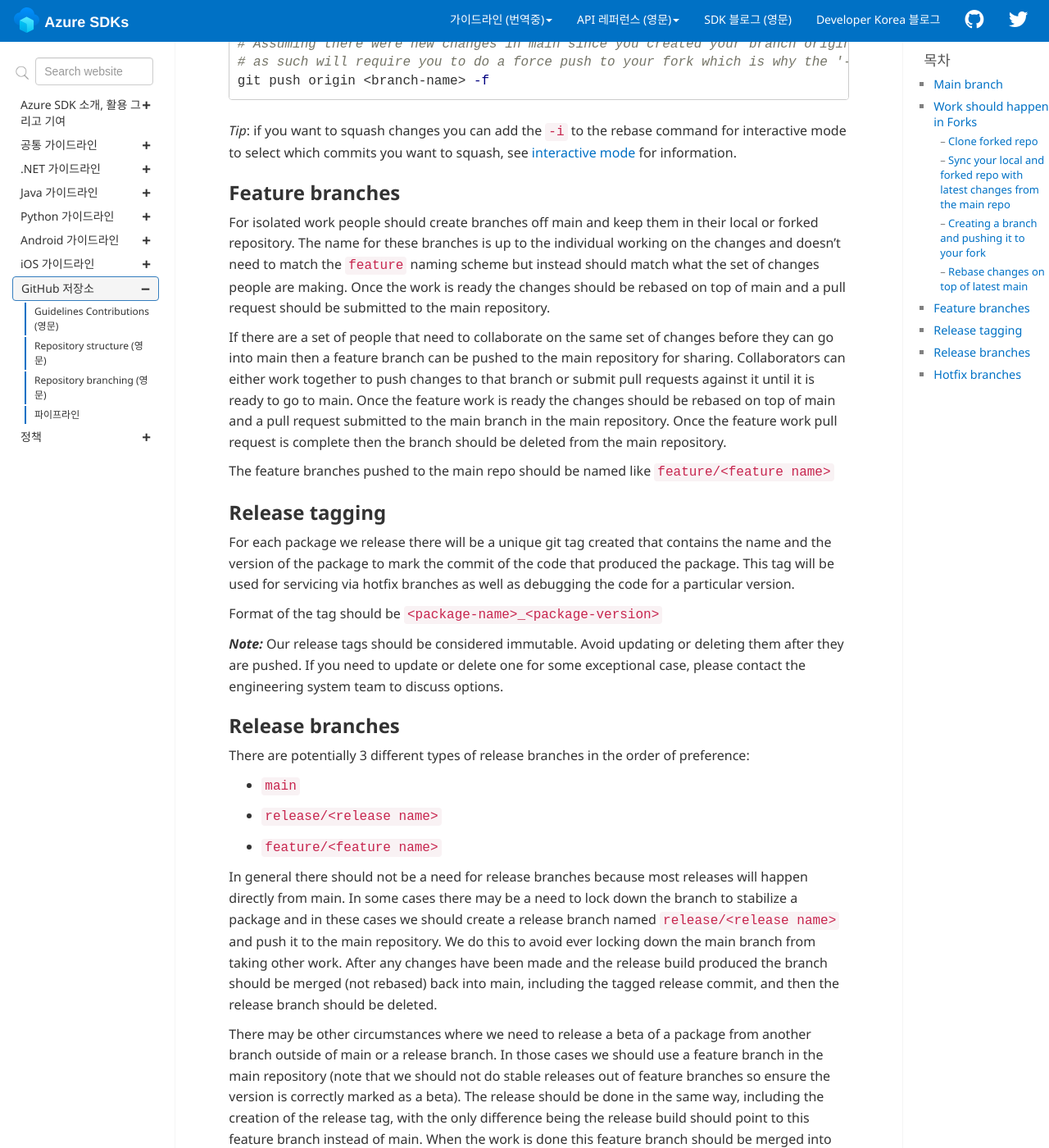
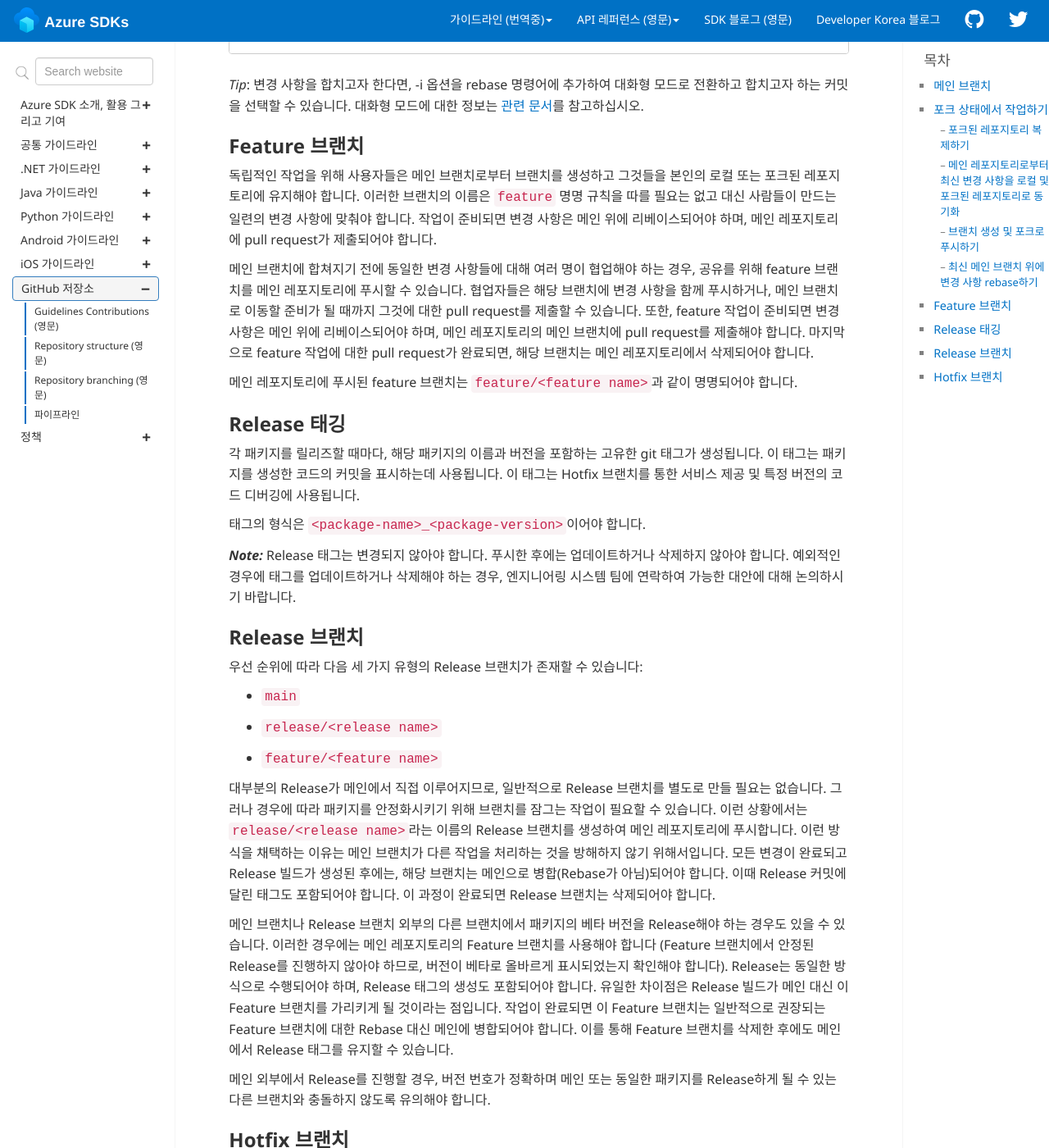
Before and after one commit to Azure/azure-sdk-korean, a Jekyll site: the page built from docs/policies/repobranching.md, in a window 1280 px wide and 1400 px high, scrolled down 2855 px. Shown: the whole window at 82% size. Built offline with Jekyll 4.4.1, drawn with Linux system fonts in a browser that asks for light colours; comment, search, counter and statistics services are not loaded; some of the changed text lies outside the part shown.

Commit message:
repobranching 번역

````diff
--- a/docs/policies/repobranching.md
+++ b/docs/policies/repobranching.md
@@ -7,21 +7,21 @@ sidebar: general_sidebar
 
 The git branching and workflow strategy we will be using is mostly in line with [OneFlow](https://www.endoflineblog.com/oneflow-a-git-branching-model-and-workflow) with some slight variations called out below.
 
-## Main branch
+## 메인 브랜치
 
-`main` is the main default branch that lives forever and should never be force pushed to. The main branch must always be in a working state where CI builds succeed (e.g. build, analyze, and tests passing).  All other branches are intentionally short lived and should be removed once they are no longer needed.
+ 메인은 항상 존재하고, 절대 강제로 푸시하면 안 되는 기본 브랜치입니다. 메인 브랜치는 항상 작동하는 상태를 유지해야 하며, CI(Continuous Integration) 빌드가 성공적으로 수행되어야 합니다 (예: 빌드, 분석, 테스트가 모두 통과). 나머지 모든 브랜치는 의도적으로 짧은 수명을 가지도록 설계되었으며, 더 이상 필요하지 않을 경우 삭제해야 합니다.
 
-While main will always be in a buildable state it will not necessarily always represent the state of the latest official published packages. To figure out the state of the code for a given released package you need to use the tag for that released package. This rule might vary between the different language repos as some languages that allow direct references to source code (i.e. python, js) like to keep the main branch matching the latest published official package and so you may need to refer to specific instructions in the language repos for the rules.
+메인 브랜치는 언제나 빌드 가능한 상태를 유지하지만, 항상 최신으로 배포된 공식 패키지의 상태를 반영하는 것은 아닙니다. 특정 배포된 패키지의 코드 상태를 파악하려면 그 패키지에 대한 태그를 참조해야 합니다. 이 규칙은 각각의 프로그래밍 언어 레포지토리에 따라 다를 수 있습니다. 예를 들어 파이썬이나 자바스크립트처럼 소스 코드를 직접 참조할 수 있는 언어들은 메인 브랜치가 항상 최신으로 배포된 공식 패키지와 동일한 상태를 유지하려는 경향이 있습니다. 그러므로 각 언어 레포지토리의 구체적인 지침을 참고해야 합니다.
 
-## Work should happen in Forks
+## 포크 상태에서 작업하기
 
-In order to help reduce the clutter of branches in the main repo as well as to enable a common workflow for both contributors and community members with different permissions people should create forks of the main repository and work in them. Once work is ready in the fork then a pull request can be submitted back to the main repository.
+메인 레포지토리의 브랜치 혼잡을 줄이고, 다른 권한을 가진 기여자와 커뮤니티 회원들 모두에게 공통의 작업 흐름을 가능하게 하기 위해, 구성원들은 메인 레포지토리를 포크하여 작업을 진행해야 합니다. 포크에서의 작업이 준비되면 Pull Request를 메인 레포지토리에 제출할 수 있습니다.
 
-See the next few sections for some simple getting started instructions for using forks but for more detailed documentation from github see [working-with-forks](https://help.github.com/en/articles/working-with-forks).
+포크를 사용하는데 대한 간단한 시작 지침을 위한 다음 몇가지 섹션을 참조하십시오. 또한 Github에서 더 자세한 문서를 보려면 [관련문서](https://help.github.com/en/articles/working-with-forks)를 참조하십시오.
 
-### Clone forked repo
+### 포크된 레포지토리 복제하기
 
-After you have created your own fork by clicking the fork button on the main repo you can use the following commands to clone and set up your local repo.
+메인 레포지토리에서 포크 버튼을 클릭하여 본인의 포크를 생성한 후에는 아래의 명령어를 사용하여 로컬 레포지토리를 복제하고 설정할 수 있습니다.
 
 ```bash
 # clone your forked repo locally which will setup your origin remote
@@ -37,11 +37,11 @@ git remote -v
 # upstream  https://github.com/Azure/azure-sdk-for-<lang>.git (fetch)
 # upstream  https://github.com/Azure/azure-sdk-for-<lang>.git (push)
 ```
-After you have ran those commands you should be all setup with your local cloned repo, a remote for your forked repo called origin, and a remote for the main repo called upstream.
+위의 명령어들을 실행한 후에는 로컬로 복제된 레포지토리와 origin이라는 이름의 본인이 포크한 레포지토리를 위한 원격 레포지토리, 그리고 upstream이라는 이름의 메인 레포지토리를 위한 원격 레포지토리가 모두 설정되어 있어야 합니다.
 
-### Sync your local and forked repo with latest changes from the main repo
+### 메인 레포지토리로부터 최신 변경 사항을 로컬 및 포크된 레포지토리로 동기화
 
-Working in a fork is highly recommended so you should avoid committing changes directly into main and you can use it to sync your various repos. The instructions in this section assume you are using main as your syncing branch.
+포크 상태에서 작업하는 것이 강력하게 권장되므로 메인 브랜치에 직접 변경 사항을 커밋하는 것은 지양해야 합니다. 대신 메인 브랜치을 사용하여 구성원들의 다양한 레포지토리를 동기화하는 것이 가능합니다. 이 섹션의 지침은 메인을 동기화 브랜치로 사용한다는 가정하에 작성되었습니다.
 
 ```bash
 # switch to your local main
@@ -54,9 +54,9 @@ git pull upstream main --ff-only
 git push origin main
 ```
 
-At this point all three of your repos - local, origin, and upstream - should all match and be in sync.
+이 시점에서 세 개의 레포지토리(로컬, origin, upstream)가 모두 일치하고 동기화되어야 합니다.
 
-Note that in order to ensure that we don't accidently get our local or origin main out of sync we use the `--ff-only` (fast-forward only) option which will fail if you have any commits that aren't already in the main repo. If you ever get into this state the easiest thing to do is to force reset your local main branch.
+로컬 또는 origin의 메인 브랜치가 실수로 동기화에서 벗어나는 것을 방지하기 위해 --ff-only (fast-forward only) 옵션을 사용합니다. 이 옵션은 메인 레포지토리에 이미 존재하지 않는 커밋이 있는 경우 실패하게 됩니다. 이와 같은 상태에 빠지게 된다면, 가장 간단한 해결 방법은 로컬의 메인 브랜치를 강제로 리셋하는 것입니다.
 
 ```bash
 # Warning: this will remove any commits you might have in your local main so if
@@ -66,9 +66,9 @@ git reset --hard upstream/main
 # If you also have your forked main out of sync you might need to use the force option when you push those changes
 git push origin main -f
 ```
-### Creating a branch and pushing it to your fork
+### 브랜치 생성 및 포크로 푸시하기
 
-After your local main branch is in-sync with the upstream main you can now create a branch and do work.
+로컬의 메인 브랜치가 upstream의 메인 브랜치와 동기화된 후, 새로운 브랜치를 생성하고 작업을 진행할 수 있습니다.
 ```bash
 git checkout <branch-name>
 
@@ -79,17 +79,18 @@ git commit
 
 git push origin <branch-name>
 ```
-At this point you should be able to go to the main repository on github and see a link to create a pull request with the changes you pushed.
+이 시점에서는 GitHub의 메인 레포지토리로 이동하여, 푸시한 변경 사항으로 pull request를 생성하는 링크를 확인할 수 있어야 합니다.
 
-_Tip_: Some folks like to quickly stage and commit with a simple message at the same time you can use the following command for that.
+_Tip_: 몇몇 사람들은 빠르게 스테이지하고 간단한 메시지와 함께 동시에 커밋하는 것을 선호합니다. 그럴 경우 아래의 명령어를 사용할 수 있습니다.
+
 ```bash
 git commit -am "Commit message"
 ```
-Note that `-a` means commit all files that have changes so be sure to not have any other modified files in your working directory. The `-m` allows you to pass a commit message at the command line and is useful for quick commits but you might want to use your configured editor for better commit messages when pushing changes you want to be reviewed and merged into the main repo.
+`-a`는 변경된 모든 파일을 커밋하라는 의미이므로 작업 디렉토리에 수정된 다른 파일이 없도록 주의해야 합니다. `-m`은 커맨드 라인에서 커밋 메시지를 전달할 수 있게 해주어 빠른 커밋에 유용하지만, 리뷰를 받고 메인 리포지토리에 병합하고자 하는 변경사항을 푸시할 때는 구성된 에디터를 사용하여 더 나은 커밋 메시지를 작성하고자 할 수 있습니다
 
-### Rebase changes on top of latest main
+### 최신 메인 브랜치 위에 변경 사항 rebase하기
 
-If you have changes that you have been working on and you need to update them with the latest changes from main, you should do the following commands after you have sync'ed your local main.
+작업 중인 변경사항이 있으며 이를 메인 브랜치의 최신 변경사항으로 업데이트하고 싶다면, 로컬의 메인 브랜치를 동기화한 후에 다음 명령어들을 실행합니다.
 
 ```bash
 git checkout <branch-name>
@@ -103,40 +104,41 @@ git rebase main
 git push origin <branch-name> -f
 ```
 
-_Tip_: if you want to squash changes you can add the `-i` to the rebase command for interactive mode to select which commits you want to squash, see [interactive mode](https://www.git-scm.com/docs/git-rebase#_interactive_mode) for information.
+_Tip_: 변경 사항을 합치고자 한다면, -i 옵션을 rebase 명령어에 추가하여 대화형 모드로 전환하고 합치고자 하는 커밋을 선택할 수 있습니다. 대화형 모드에 대한 정보는 [관련 문서](https://www.git-scm.com/docs/git-rebase#_interactive_mode)를 참고하십시오.
 
-## Feature branches
+## Feature 브랜치
 
-For isolated work people should create branches off main and keep them in their local or forked repository. The name for these branches is up to the individual working on the changes and doesn't need to match the `feature` naming scheme but instead should match what the set of changes people are making. Once the work is ready the changes should be rebased on top of main and a pull request should be submitted to the main repository.
+독립적인 작업을 위해 사용자들은 메인 브랜치로부터 브랜치를 생성하고 그것들을 본인의 로컬 또는 포크된 레포지토리에 유지해야 합니다. 이러한 브랜치의 이름은 `feature` 명명 규칙을 따를 필요는 없고 대신 사람들이 만드는 일련의 변경 사항에 맞춰야 합니다. 작업이 준비되면 변경 사항은 메인 위에 리베이스되어야 하며, 메인 레포지토리에 pull request가 제출되어야 합니다.
 
-If there are a set of people that need to collaborate on the same set of changes before they can go into main then a feature branch can be pushed to the main repository for sharing. Collaborators can either work together to push changes to that branch or submit pull requests against it until it is ready to go to main. Once the feature work is ready the changes should be rebased on top of main and a pull request submitted to the main branch in the main repository. Once the feature work pull request is complete then the branch should be deleted from the main repository.
+메인 브랜치에 합쳐지기 전에 동일한 변경 사항들에 대해 여러 명이 협업해야 하는 경우, 공유를 위해 feature 브랜치를 메인 레포지토리에 푸시할 수 있습니다. 협업자들은 해당 브랜치에 변경 사항을 함께 푸시하거나, 메인 브랜치로 이동할 준비가 될 때까지 그것에 대한 pull request를 제출할 수 있습니다. 또한, feature 작업이 준비되면 변경 사항은 메인 위에 리베이스되어야 하며, 메인 레포지토리의 메인 브랜치에 pull request를 제출해야 합니다. 마지막으로 feature 작업에 대한 pull request가 완료되면, 해당 브랜치는 메인 레포지토리에서 삭제되어야 합니다.
 
-The feature branches pushed to the main repo should be named like `feature/<feature name>`
+메인 레포지토리에 푸시된 feature 브랜치는 `feature/<feature name>`과 같이 명명되어야 합니다.
 
-## Release tagging
+## Release 태깅
 
-For each package we release there will be a unique git tag created that contains the name and the version of the package to mark the commit of the code that produced the package. This tag will be used for servicing via hotfix branches as well as debugging the code for a particular version.
+각 패키지를 릴리즈할 때마다, 해당 패키지의 이름과 버전을 포함하는 고유한 git 태그가 생성됩니다. 이 태그는 패키지를 생성한 코드의 커밋을 표시하는데 사용됩니다. 이 태그는 Hotfix 브랜치를 통한 서비스 제공 및 특정 버전의 코드 디버깅에 사용됩니다.
 
-Format of the tag should be `<package-name>_<package-version>`
+태그의 형식은 `<package-name>_<package-version>`이어야 합니다.
 
-**_Note:_** Our release tags should be considered immutable.  Avoid updating or deleting them after they are pushed. If you need to update or delete one for some exceptional case, please contact the engineering system team to discuss options.
+**_Note:_** Release 태그는 변경되지 않아야 합니다. 푸시한 후에는 업데이트하거나 삭제하지 않아야 합니다. 예외적인 경우에 태그를 업데이트하거나 삭제해야 하는 경우, 엔지니어링 시스템 팀에 연락하여 가능한 대안에 대해 논의하시기 바랍니다.
 
-## Release branches
+## Release 브랜치
 
-There are potentially 3 different types of release branches in the order of preference:
- - `main`
- - `release/<release name>`
- - `feature/<feature name>`
+우선 순위에 따라 다음 세 가지 유형의 Release 브랜치가 존재할 수 있습니다:
 
-In general there should not be a need for release branches because most releases will happen directly from main. In some cases there may be a need to lock down the branch to stabilize a package and in these cases we should create a release branch named `release/<release name>` and push it to the main repository. We do this to avoid ever locking down the main branch from taking other work. After any changes have been made and the release build produced the branch should be merged (not rebased) back into main, including the tagged release commit, and then the release branch should be deleted.
+- `main`
+- `release/<release name>`
+- `feature/<feature name>`
 
-There may be other circumstances where we need to release a beta of a package from another branch outside of main or a release branch. In those cases we should use a feature branch in the main repository (note that we should not do stable releases out of feature branches so ensure the version is correctly marked as a beta). The release should be done in the same way, including the creation of the release tag, with the only difference being the release build should point to this feature branch instead of main. When the work is done this feature branch should be merged into main instead of rebased as generally recommended for feature branches. This allows us to preserve the release tags in main after we delete the feature branch.
+대부분의 Release가 메인에서 직접 이루어지므로, 일반적으로 Release 브랜치를 별도로 만들 필요는 없습니다. 그러나 경우에 따라 패키지를 안정화시키기 위해 브랜치를 잠그는 작업이 필요할 수 있습니다. 이런 상황에서는 `release/<release name>`라는 이름의 Release 브랜치를 생성하여 메인 레포지토리에 푸시합니다. 이런 방식을 채택하는 이유는 메인 브랜치가 다른 작업을 처리하는 것을 방해하지 않기 위해서입니다. 모든 변경이 완료되고 Release 빌드가 생성된 후에는, 해당 브랜치는 메인으로 병합(Rebase가 아님)되어야 합니다. 이때 Release 커밋에 달린 태그도 포함되어야 합니다. 이 과정이 완료되면 Release 브랜치는 삭제되어야 합니다.
 
-When doing any releases outside of main extra caution needs to be taken to ensure the version numbers are correct and don't conflict with main or any other branch that might be releasing the same package.
+메인 브랜치나 Release 브랜치 외부의 다른 브랜치에서 패키지의 베타 버전을 Release해야 하는 경우도 있을 수 있습니다. 이러한 경우에는 메인 레포지토리의 Feature 브랜치를 사용해야 합니다 (Feature 브랜치에서 안정된 Release를 진행하지 않아야 하므로, 버전이 베타로 올바르게 표시되었는지 확인해야 합니다). Release는 동일한 방식으로 수행되어야 하며, Release 태그의 생성도 포함되어야 합니다. 유일한 차이점은 Release 빌드가 메인 대신 이 Feature 브랜치를 가리키게 될 것이라는 점입니다. 작업이 완료되면 이 Feature 브랜치는 일반적으로 권장되는 Feature 브랜치에 대한 Rebase 대신 메인에 병합되어야 합니다. 이를 통해 Feature 브랜치를 삭제한 후에도 메인에서 Release 태그를 유지할 수 있습니다.
 
-## Hotfix branches
+메인 외부에서 Release를 진행할 경우, 버전 번호가 정확하며 메인 또는 동일한 패키지를 Release하게 될 수 있는 다른 브랜치와 충돌하지 않도록 유의해야 합니다.
 
-Under some circumstances we may need to service a specific version of the code with a hotfix and in these cases we should create a branch with the name `hotfix/<hotfix name>`, where `<hotfix name>` should have at least the name of the package or service and a short description or version number with it. That branch should be created from the git release tag that points at the specific version we want to hotfix and pushed to the main repository.
+## Hotfix 브랜치
+
+특정 버전의 코드에 Hotfix를 적용해야 하는 경우가 있을 수 있습니다. 이런 경우에는 `hotfix/<hotfix name>`의 형태로 브랜치 이름을 생성해야 합니다. 여기서 `<hotfix name>`은 최소한 패키지나 서비스의 이름과 간단한 설명 또는 버전 번호를 포함해야 합니다. 이 브랜치는 Hotfix를 적용하고자 하는 특정 버전을 가리키는 git release 태그로부터 생성되어야 하며, 메인 레포지토리에 푸시되어야 합니다.
 
 ```bash
 # If you need help finding the exact case-sensitive tag name:
@@ -146,10 +148,10 @@ git checkout -b hotfix/<hotfix name> <package-name>_<package-version>
 git push upstream hotfix/<hotfix name>
 ```
 
-After you have the main hotfix branch created you should use your usual workflow (i.e. create another branch or work on the same named branch in your fork) and the changes should be made and the version number incremented based on our [versioning guidance](releases.md#package-versioning) for the package. If the fixes are already made in main or another branch you can cherry-pick (`git cherry-pick <sha>`) them into your working branch, otherwise make the code edits as needed. Once all the changes are ready submit a PR against the `hotfix/<hotfix name>` branch you created in the main repo. PR validation should kick in automatically as long as the branch follows the `hotfix/*` naming convention. Once CI is green then the fix can be merged into the `hotfix/<hotfix name>` branch.
+Hotfix 브랜치가 생성된 후에는 평소에 사용하던 작업 프로세스(즉, 새 브랜치를 생성하거나 포크에서 동일한 이름의 브랜치에서 작업하는 등)를 이용해야 합니다. 변경사항을 만들고 패키지에 대한 [버전 관리 지침](releases.md#package-versioning)에 따라 버전 번호를 증가시켜야 합니다. 만약 수정사항이 이미 메인 브랜치나 다른 브랜치에 있다면, 작업 중인 브랜치로 해당 사항들을 체리픽(`git cherry-pick <sha>`)할 수 있고, 그렇지 않다면 필요한 코드 수정을 진행해야 합니다. 모든 변경사항이 완료되면 메인 레포지토리에서 생성한 `hotfix/<hotfix name>` 브랜치로 Pull Request를 제출해야 합니다. 브랜치가 `hotfix/*` 명명 규칙을 따르면, Pull Request 검증은 자동으로 시작됩니다. CI가 성공적으로 수행되면, 수정된 사항을 `hotfix/<hotfix name>` 브랜치로 병합할 수 있습니다.
 
-After the changes are merged into the `hotfix/<hotfix name>` branch the same release process we use for main can be used to produce a release out of that branch but when you queue the build be sure to set the branch name to the `hotfix/<hotfix name>`.
+변경사항이 `hotfix/<hotfix name>` 브랜치로 병합된 후, 메인에서 사용하는 것과 동일한 Release 프로세스를 사용하여 해당 브랜치에서 Release를 생성할 수 있습니다. 그러나 빌드를 대기열에 추가할 때 브랜치 이름을 반드시 `hotfix/<hotfix name>`로 설정해야 합니다.
 
-If the changes were not cherry-picked from `main` and they are needed there then merge (`git merge hotfix/<hotfix name>`) them from your `hotfix/<hotfix name>` branch into `main`. When merging accept the version numbers from `main` and make sure CHANGELOG entries are sorted by date then version.
+만약 변경사항이 main에서 체리픽(cherry-pick)되지 않았고, main에서 필요하다면 `hotfix/<hotfix name>` 브랜치에서 `main`으로 병합(`git merge hotfix/<hotfix name>`)해야 합니다. 병합할 때는 `main`의 버전 번호를 유지하고, CHANGELOG 항목이 날짜 그리고 버전별로 정렬되어 있는지 확인해야 합니다.
 
-Once the hotfix has been released and any changes merged back to `main` then you should delete the `hotfix/<hotfix name>` branch, it can always be recreated in the future from the last release tag if needed.
+Hotfix가 배포되고 변경 사항이 `main`으로 병합되면, `hotfix/<hotfix name>` 브랜치를 삭제해야 합니다. 필요한 경우, 나중에 마지막 Release 태그로부터 항상 재생성할 수 있습니다.
````
